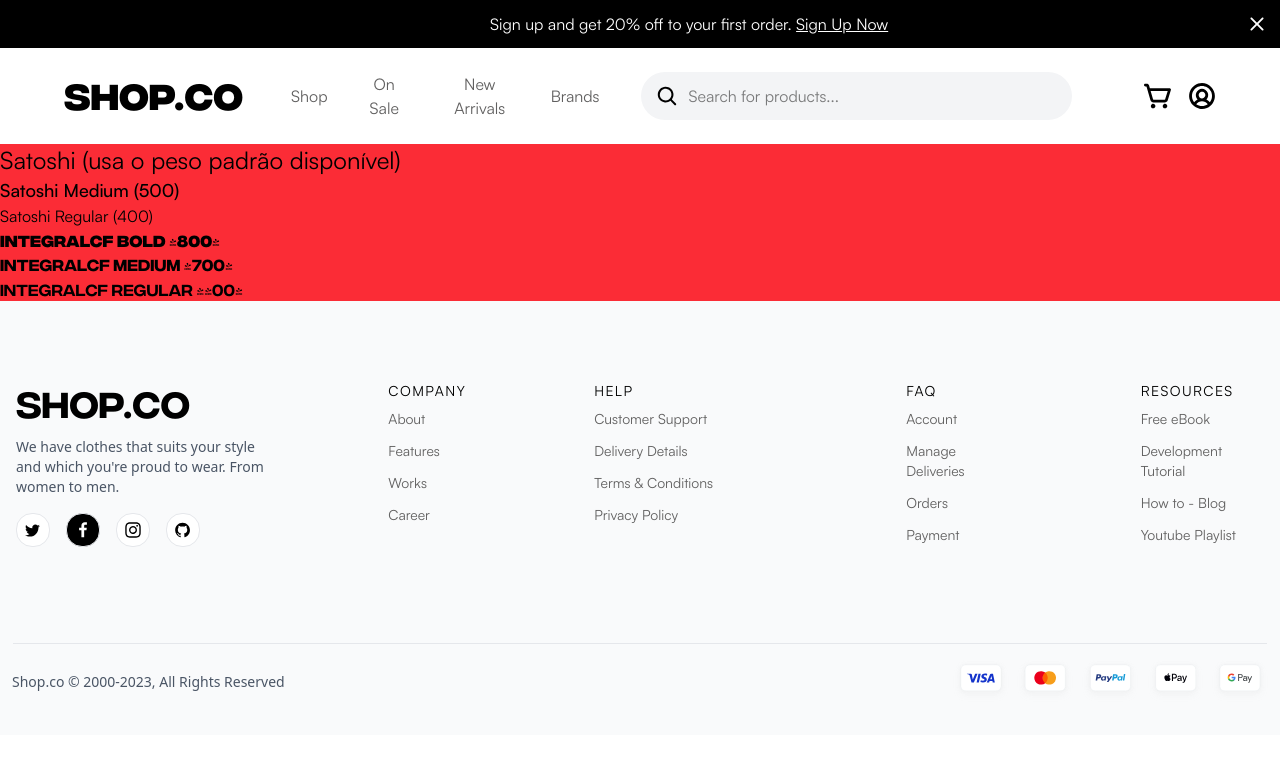
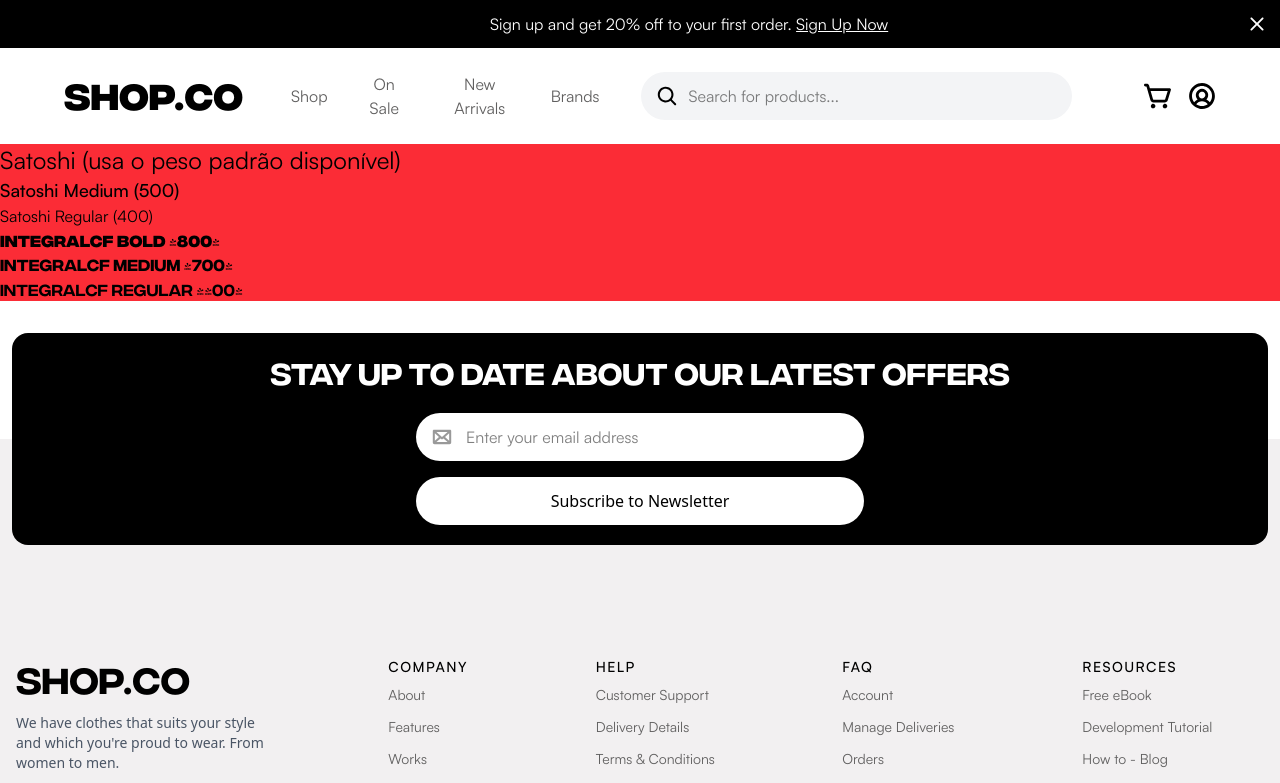
Before and after one commit to davifernandodias/compass-second, a Next.js app in the folder apps/web/: page / in a window 1280 px wide. Shown: the top 783 px of the page. Built offline with nearby package versions, Linux system fonts and the light colour scheme.

Commit message:
feat: added newsletter

```diff
--- a/apps/web/app/globals.css
+++ b/apps/web/app/globals.css
@@ -69,6 +69,11 @@
 }
 
 /* Classes utilitárias */
+
+body {
+  background-color: var(--gray-primary);
+}
+
 .font-satoshi {
   font-family: var(--font-family-satoshi);
 }
@@ -101,3 +106,7 @@
   font-family: var(--font-family-integral-regular);
   font-weight: 400;
 }
+
+.linear-bg {
+  background: linear-gradient(to bottom, white 50%, var(--gray-primary) 50%);
+}
--- a/apps/web/components/footer.tsx
+++ b/apps/web/components/footer.tsx
@@ -4,6 +4,7 @@
   IconCardPaypal, IconCardVisa, IconFacebook, IconGithub,
   IconInstagram, IconTwitter
 } from '@public/svg/footer/index';
+import Newsletter from './newsletter';
 
 
 const COMPANY_LINKS = [
@@ -45,10 +46,10 @@
 function FooterLinkGroup({ title, links }: FooterLinkGroupProps) {
   return (
     <div className="flex flex-col gap-2">
-      <p className="text-black font-family-satoshi-medium text-sm tracking-widest">{title}</p>
+      <p className="text-black font-satoshi-medium text-sm tracking-widest">{title}</p>
       <div className="flex flex-col gap-3 text-gray-text text-sm">
-        {links.map((link) => (
-          <a key={link.label} href={link.href} className="hover:text-gray-900 font-family-satoshi-regular transition-colors">
+        {links.map((link, index) => (
+          <a key={`${link.label}-${link.href}-${index}`} href={link.href} className="text-gray-text hover:text-gray-900 font-satoshi-regular transition-colors">
             {link.label}
           </a>
         ))}
@@ -59,8 +60,9 @@
 
 export default function Footer() {
   return (
-    <footer className="bg-gray-50">
-      <div className="container mx-auto">
+    <footer>
+      <Newsletter />
+      <div className="container mx-auto ">
         <div className="lg:flex lg:py-16 ">
           <div className="p-4 lg:w-[40%]">
             <div className="flex flex-col gap-4">
@@ -70,9 +72,9 @@
                 wear. From women to men.`}
               </p>
               <div className="flex gap-4">
-                {SOCIAL_LINKS.map(({ Icon, href, bgColor }) => (
+                {SOCIAL_LINKS.map(({ Icon, href, bgColor }, index) => (
                   <a
-                    key={href}
+                    key={`${href}-${index}`}
                     href={href}
                     className={`${bgColor} p-2 rounded-2xl border border-gray-200 hover:scale-110 transition-transform`}
                   >
@@ -83,7 +85,7 @@
             </div>
           </div>
 
-          <div className="lg:flex lg:w-full lg:gap-32  ">
+          <div className="lg:flex lg:w-full">
             <div className="flex gap-32 w-full p-4 lg:gap-32">
               <FooterLinkGroup title="COMPANY" links={COMPANY_LINKS} />
               <FooterLinkGroup title="HELP" links={HELP_LINKS} />
@@ -102,11 +104,11 @@
               Shop.co © 2000-2023, All Rights Reserved
             </p>
             <div className="flex items-center gap-2">
-            <IconCardVisa className=""/>
-            <IconCardMaster className=""/>
-            <IconCardPaypal className=""/>
-            <IconCardApple className=""/>
-            <IconCardGooglePlay className=""/>
+              <IconCardVisa className=""/>
+              <IconCardMaster className=""/>
+              <IconCardPaypal className=""/>
+              <IconCardApple className=""/>
+              <IconCardGooglePlay className=""/>
             </div>
           </div>
         </div>
--- a/apps/web/components/header.tsx
+++ b/apps/web/components/header.tsx
@@ -8,7 +8,7 @@
 
 export default function Header() {
   return (
-    <header className="w-full">
+    <header className="w-full bg-white">
       <nav className="relative flex justify-center items-center py-3 bg-black text-white font-satoshi-regular text-sm lg:text-base">
         <p className="md:text-nowrap text-center max-w-[300px] px-4 lg:px-0">
           Sign up and get 20% off to your first order.{" "}
@@ -36,15 +36,9 @@
 
           <div className="hidden lg:flex items-center space-x-8 font-satoshi-regular text-gray-text ">
             <Button className="hover:text-black transition-colors">Shop</Button>
-            <Button className="hover:text-black transition-colors">
-              On Sale
-            </Button>
-            <Button className="hover:text-black transition-colors">
-              New Arrivals
-            </Button>
-            <Button className="hover:text-black transition-colors">
-              Brands
-            </Button>
+            <Button className="hover:text-black transition-colors">On Sale</Button>
+            <Button className="hover:text-black transition-colors">New Arrivals</Button>
+            <Button className="hover:text-black transition-colors">Brands</Button>
           </div>
         </div>
 
--- /dev/null
+++ b/apps/web/components/newsletter.tsx
@@ -0,0 +1,41 @@
+
+
+import { IconMessageNewsletter } from "@public/svg/footer/index";
+import { Button } from "@repo/ui/button";
+import Input from "@repo/ui/input";
+
+export default function Newsletter() {
+
+
+
+
+  return (
+<section className="text-white py-8 px-3 linear-bg">
+      <div className="bg-black container mx-auto py-5 px-4 rounded-2xl">
+        <div className="flex flex-col items-center gap-6">
+          <h4 className="text-4xl md:text-3xl  font-bold text-start font-family-integral-bold">
+            STAY UP TO DATE ABOUT OUR LATEST OFFERS
+          </h4>
+          <form
+            className="w-full max-w-md flex flex-col gap-4"
+          >
+            <div className="relative w-full">
+              <Input
+                type="email"
+                placeholder="Enter your email address"
+                className="w-full h-12 rounded-full border-2 border-transparent bg-white font-family-satoshi-regular pl-12 pr-4 text-base text-black shadow-md transition-all duration-300 ease-in-out focus:outline-none focus:ring-2 focus:ring-gray-400"
+              />
+              <IconMessageNewsletter className="absolute left-4 top-1/2 -translate-y-1/2 w-5 h-5 text-gray-400" />
+            </div>
+            <Button
+              type="submit"
+              className="bg-white text-black font-[var(--Satoshi-Medium)] hover:bg-gray-200 transition-colors rounded-full h-12 w-full md:w-auto"
+            >
+              Subscribe to Newsletter
+            </Button>
+          </form>
+        </div>
+      </div>
+    </section>
+  );
+}
--- /dev/null
+++ b/apps/web/public/svg/footer/icon-message-newsletter.tsx
@@ -0,0 +1,20 @@
+import ISvg from "@interfaces/svg-interfaces";
+
+export default function IconMessageNewsletter({ className } : ISvg) {
+  return (
+    <svg
+      width="22"
+      height="16"
+      viewBox="0 0 22 16"
+      fill="none"
+      xmlns="http://www.w3.org/2000/svg"
+      className={className}
+    >
+      <path
+        d="M20 0.125H2C1.70163 0.125 1.41548 0.243526 1.2045 0.454505C0.993526 0.665483 0.875 0.951631 0.875 1.25V14C0.875 14.4973 1.07254 14.9742 1.42417 15.3258C1.77581 15.6775 2.25272 15.875 2.75 15.875H19.25C19.7473 15.875 20.2242 15.6775 20.5758 15.3258C20.9275 14.9742 21.125 14.4973 21.125 14V1.25C21.125 0.951631 21.0065 0.665483 20.7955 0.454505C20.5845 0.243526 20.2984 0.125 20 0.125ZM11 7.97375L4.89219 2.375H17.1078L11 7.97375ZM7.69906 8L3.125 12.1925V3.8075L7.69906 8ZM9.36406 9.52625L10.2397 10.3297C10.4472 10.52 10.7185 10.6255 11 10.6255C11.2815 10.6255 11.5528 10.52 11.7603 10.3297L12.6359 9.52625L17.1078 13.625H4.89219L9.36406 9.52625ZM14.3009 8L18.875 3.8075V12.1925L14.3009 8Z"
+        fill="black"
+        fillOpacity="0.4"
+      />
+    </svg>
+  );
+}
--- a/apps/web/public/svg/footer/index.ts
+++ b/apps/web/public/svg/footer/index.ts
@@ -7,10 +7,11 @@
 import IconGithub from '@public/svg/footer/icon-github';
 import IconInstagram from '@public/svg/footer/icon-instagram';
 import IconTwitter from '@public/svg/footer/icon-twitter';
+import IconMessageNewsletter from './icon-message-newsletter';
 
 
 export {
   IconCardApple,  IconCardGooglePlay, IconCardMaster,
   IconCardPaypal, IconCardVisa, IconFacebook, IconGithub, IconInstagram,
-  IconTwitter
+  IconTwitter, IconMessageNewsletter
 }
--- a/packages/ui/src/button.tsx
+++ b/packages/ui/src/button.tsx
@@ -6,6 +6,7 @@
   children?: ReactNode;
   className?: string;
   appName?: string;
+  type?:string,
 }
 
 export const Button = ({ children, className, appName }: ButtonProps) => {
--- a/packages/ui/src/input.tsx
+++ b/packages/ui/src/input.tsx
@@ -2,6 +2,10 @@
   className: string;
   placeholder: string;
   type: string;
+  // eslint-disable-next-line @typescript-eslint/no-explicit-any
+  value?: any
+  // eslint-disable-next-line @typescript-eslint/no-explicit-any
+  onChange?: any
 }
 export default function Input({ className, placeholder, type }: InputProps) {
   return <input className={className} placeholder={placeholder} type={type} />;
```
